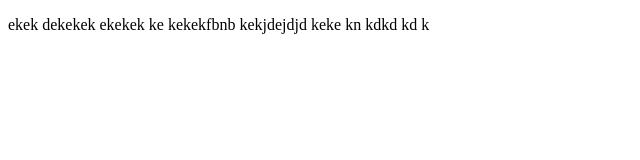
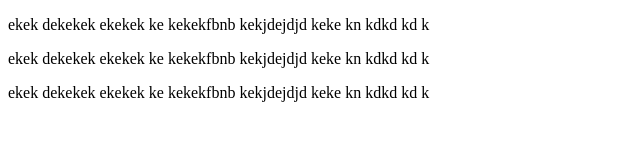
Before and after one commit to KMBedw/repo_test, a plain HTML site: page index.html in a window 1280 px wide. Shown: the whole page, without its empty margins (0-640 px from the left). Drawn offline with Linux system fonts and the light colour scheme.

Commit message:
new paras

```diff
--- a/index.html
+++ b/index.html
@@ -7,5 +7,7 @@
 </head>
 <body>
     <p>ekek dekekek ekekek ke kekekfbnb kekjdejdjd keke kn kdkd kd k</p>
+    <p>ekek dekekek ekekek ke kekekfbnb kekjdejdjd keke kn kdkd kd k</p>
+    <p>ekek dekekek ekekek ke kekekfbnb kekjdejdjd keke kn kdkd kd k</p>
 </body>
 </html>
```
